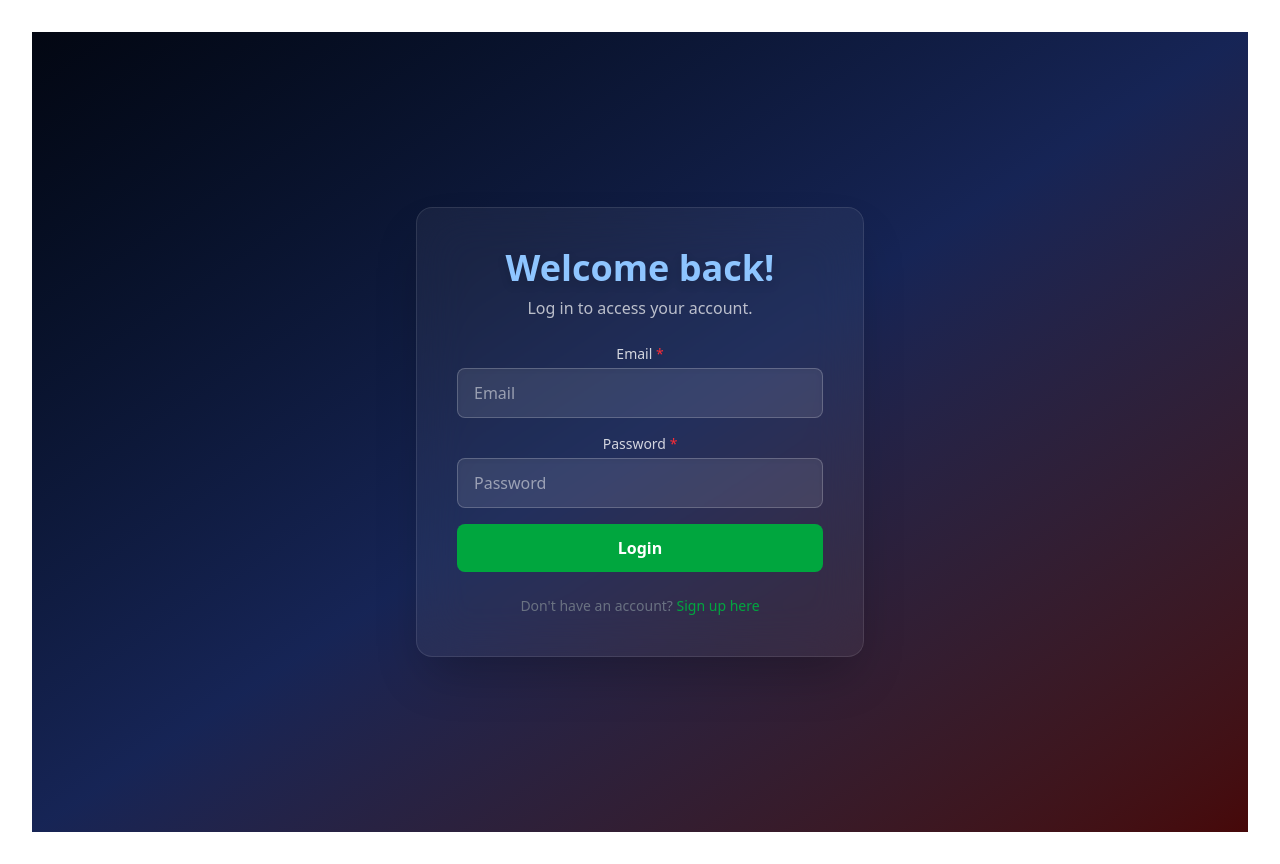
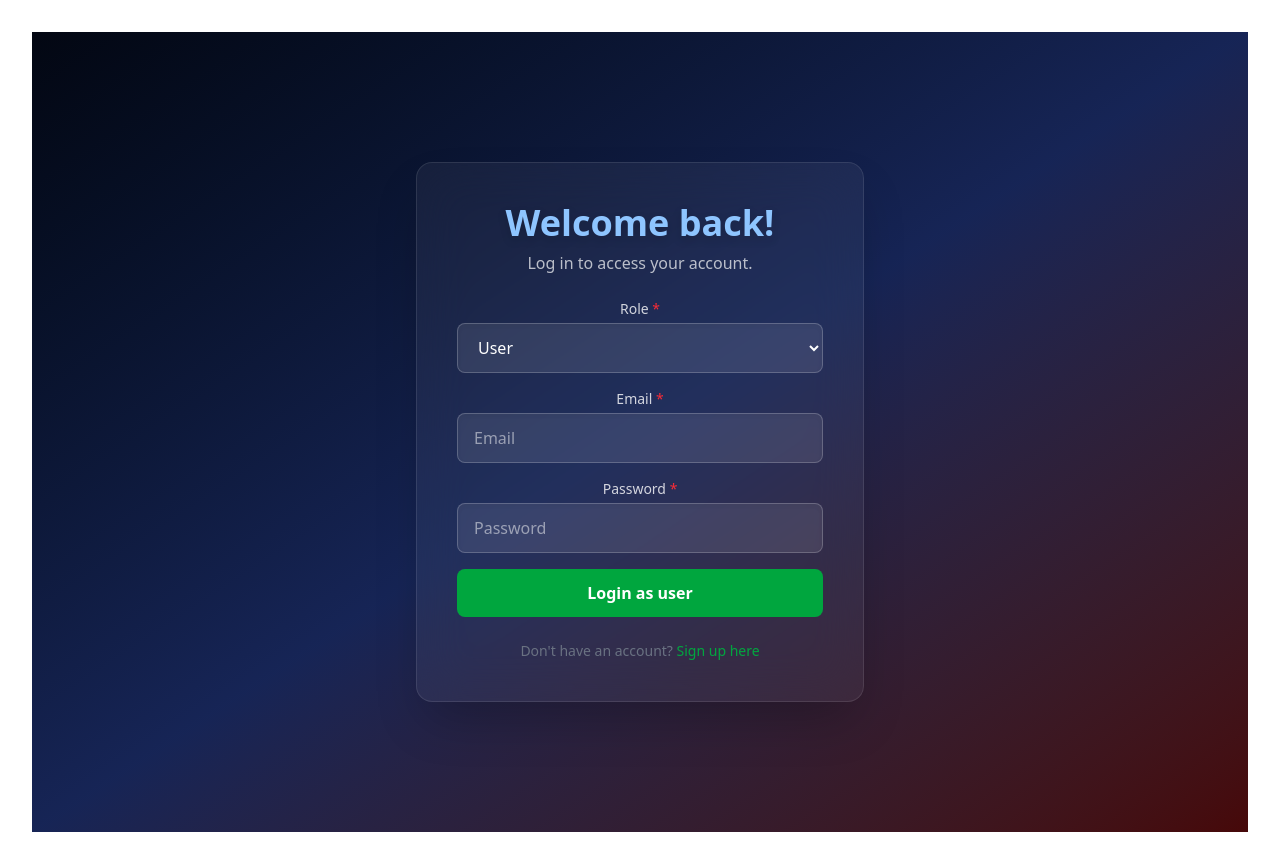
Before and after one commit to kapombe-k/ajali-frontend, a React (Vite) app: page /login in a window 1280 px wide. Built offline with nearby package versions, Linux system fonts and the light colour scheme; no server answers.

Commit message:
adds role in user

```diff
--- a/src/pages/Login.jsx
+++ b/src/pages/Login.jsx
@@ -3,8 +3,8 @@ import { useAuth } from "../components/AuthContext";
 import { Link, useNavigate } from "react-router-dom";
 import { BASE_URL } from "../../utils";
 
-
 export function Login() {
+  const [role, setRole] = useState("user"); // default role
   const [email, setEmail] = useState("");
   const [password, setPassword] = useState("");
   const [message, setMessage] = useState(null);
@@ -15,10 +15,11 @@ export function Login() {
     e.preventDefault();
     setMessage(null);
 
+    const endpoint =
+      role === "admin" ? `${BASE_URL}/admin/login` : `${BASE_URL}/login`;
+
     try {
-
-            const res = await fetch(`${BASE_URL}/login`, {
-
+      const res = await fetch(endpoint, {
         method: "POST",
         headers: { "Content-Type": "application/json" },
         body: JSON.stringify({ email, password }),
@@ -29,10 +30,16 @@ export function Login() {
       if (res.ok) {
         localStorage.setItem("access_token", data.access_token);
         localStorage.setItem("user", JSON.stringify(data.user));
+        localStorage.setItem("role", role);
 
-                setUser(data.user); // update AuthContext
+        setUser(data.user);
         setMessage({ type: "success", text: "Login successful!" });
+
+        if (role === "admin") {
+          navigate("/admin/dashboard");
+        } else {
           navigate("/Home");
+        }
       } else {
         setMessage({ type: "error", text: data.error || "Login failed" });
       }
@@ -55,7 +62,8 @@ export function Login() {
 
         {message && (
           <div
-                        className={`p-3 rounded-lg text-center font-medium border ${message.type === "error"
+            className={`p-3 rounded-lg text-center font-medium border ${
+              message.type === "error"
                 ? "bg-red-500/10 text-red-300 border-red-500/30"
                 : "bg-green-500/10 text-green-300 border-green-500/30"
             } backdrop-blur-sm shadow-md`}
@@ -65,6 +73,26 @@ export function Login() {
         )}
 
         <form onSubmit={handleLogin} className="space-y-4">
+          {/* Role Select */}
+          <div>
+            <label
+              htmlFor="role"
+              className="block text-sm font-medium text-white/80 mb-1"
+            >
+              Role <span className="text-red-500">*</span>
+            </label>
+            <select
+              id="role"
+              value={role}
+              onChange={(e) => setRole(e.target.value)}
+              className="w-full px-4 py-3 bg-white/10 border border-white/20 rounded-lg shadow-inner text-white focus:outline-none focus:ring-2 focus:ring-blue-500 focus:border-blue-500 transition-all duration-200"
+            >
+              <option value="user">User</option>
+              <option value="admin">Admin</option>
+            </select>
+          </div>
+
+          {/* Email Field */}
           <div>
             <label
               htmlFor="email"
@@ -81,6 +109,8 @@ export function Login() {
               className="w-full px-4 py-3 bg-white/10 border border-white/20 rounded-lg shadow-inner text-white placeholder-white/50 focus:outline-none focus:ring-2 focus:ring-blue-500 focus:border-blue-500 transition-all duration-200"
             />
           </div>
+
+          {/* Password Field */}
           <div>
             <label
               htmlFor="password"
@@ -97,11 +127,13 @@ export function Login() {
               className="w-full px-4 py-3 bg-white/10 border border-white/20 rounded-lg shadow-inner text-white placeholder-white/50 focus:outline-none focus:ring-2 focus:ring-blue-500 focus:border-blue-500 transition-all duration-200"
             />
           </div>
+
+          {/* Submit Button */}
           <button
             type="submit"
             className="w-full py-3 bg-green-600 hover:bg-red-700 text-white font-semibold rounded-lg transition duration-200"
           >
-                        Login
+            Login as {role}
           </button>
         </form>
 
```
Also changed, not shown: src/pages/User.jsx (line endings or trailing spaces). Lines whose indentation alone changed are shown as unchanged.
